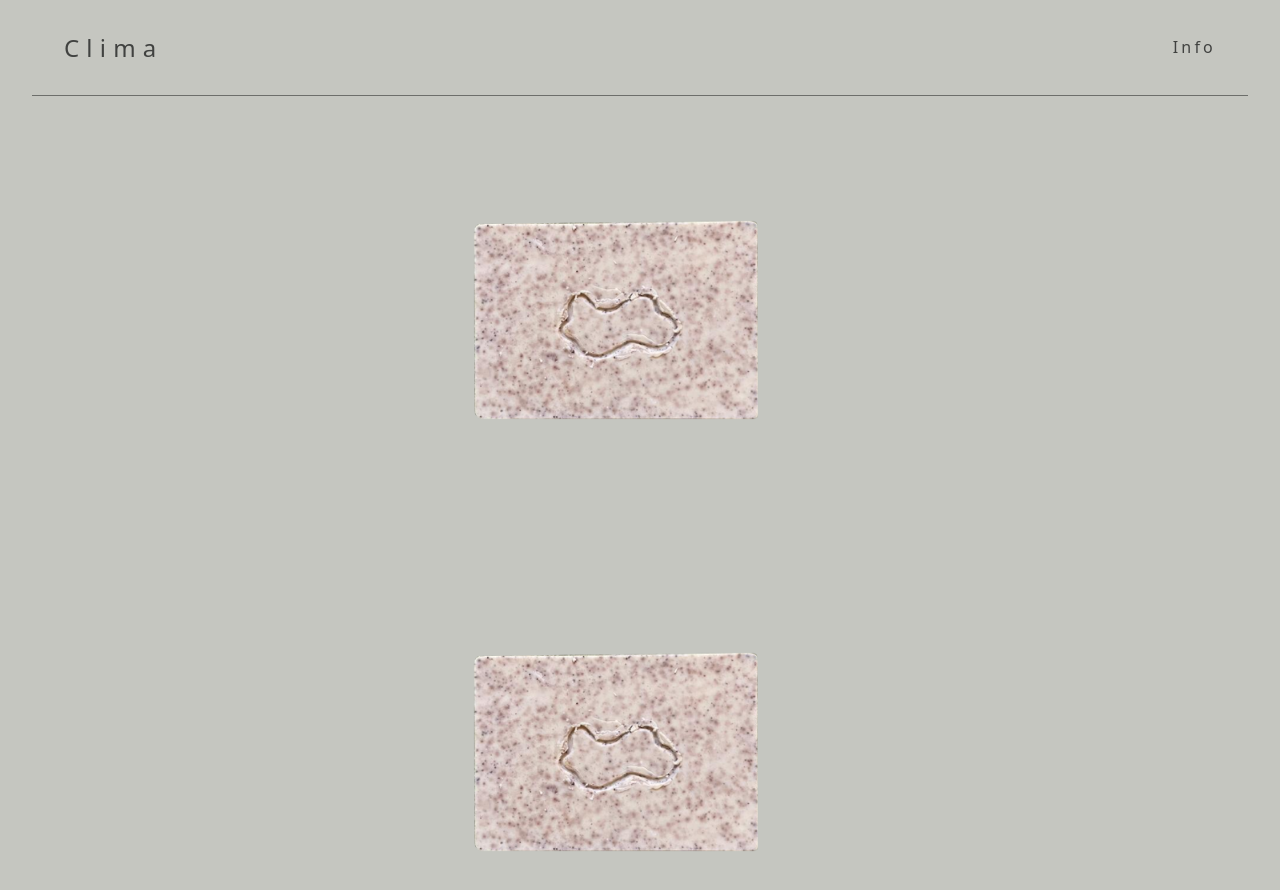
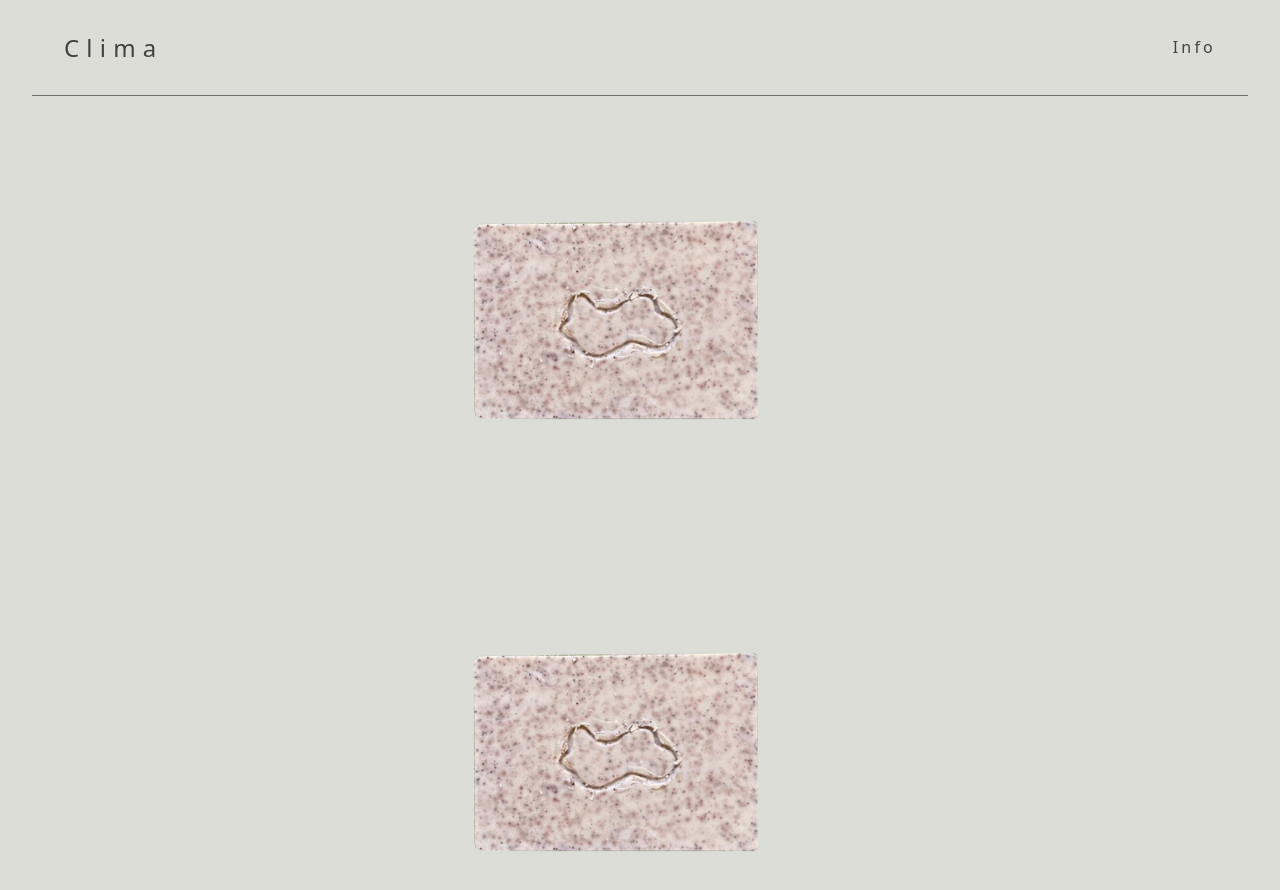
Before and after one commit to owen-addison/clima-e-comm-site, a React (Vite) app: page / in a window 1280 px wide. Shown: the top 890 px of the page. Built offline with nearby package versions, Linux system fonts and the light colour scheme; a web font is replaced by a local one.

Commit message:
[style] Change/implement custom bg colours - Change the custom background colours in tailwind config file. - Update the background colour of body element in index.html.

```diff
--- a/index.html
+++ b/index.html
@@ -11,7 +11,7 @@
       rel="stylesheet"
     />
   </head>
-  <body class="bg-moss-400">
+  <body class="bg-moss-300">
     <div id="root"></div>
     <script type="module" src="/src/main.jsx"></script>
   </body>
--- a/tailwind.config.js
+++ b/tailwind.config.js
@@ -5,7 +5,7 @@ export default {
     extend: {
       colors: {
         moss: {
-          50: '#B9BBB5',
+          50: '#f7faf2',
           100: '#C7C9C3',
           200: '#DBDDD6',
           300: '#dbddd6',
```
